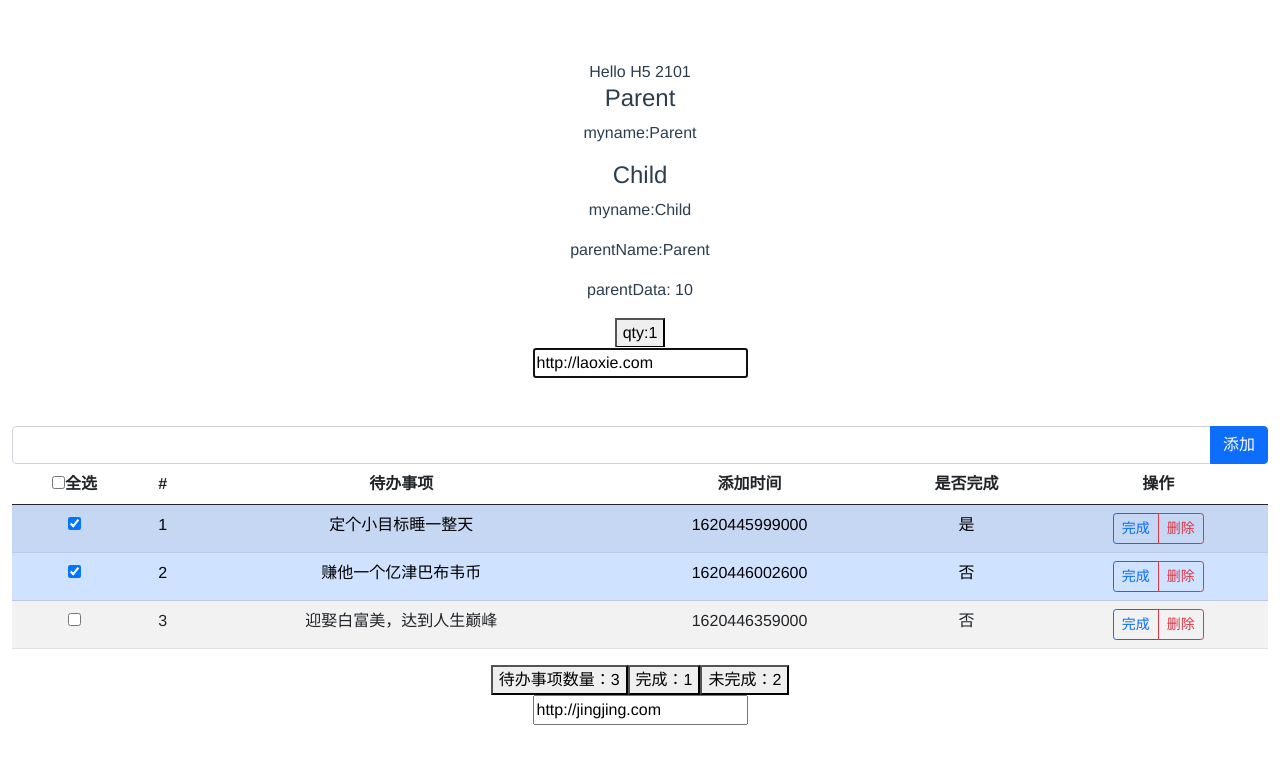
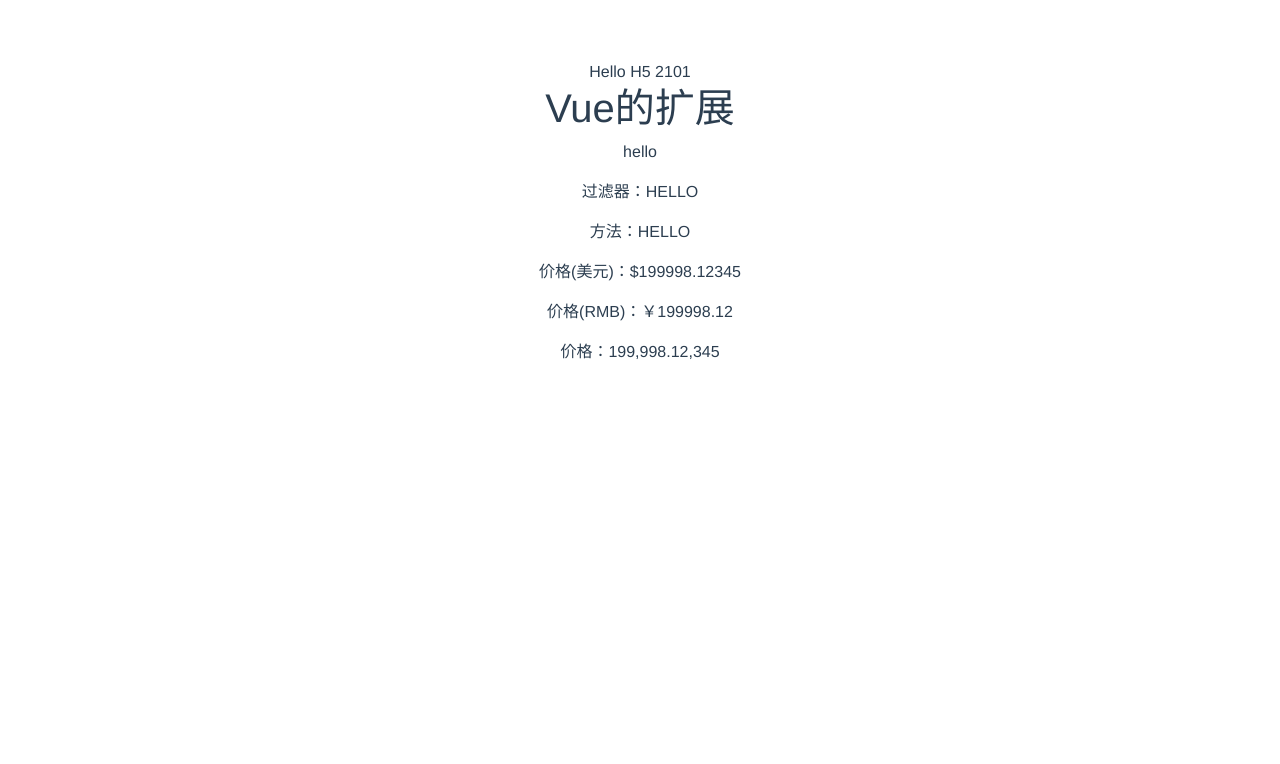
Before and after one commit to gzh52101/outline, a Vue app in the folder 三阶段/w2_Vue/app/: page / in a window 1280 px wide. Shown: the top 764 px of the page. Built offline with nearby package versions, Linux system fonts and the light colour scheme.

Commit message:
day3-1 Vue的扩展

```diff
--- a/三阶段/w2_Vue/app/src/App.vue
+++ b/三阶段/w2_Vue/app/src/App.vue
@@ -5,9 +5,10 @@
     <!-- <HelloWorld msg="Welcome to Your Vue.js App"/> -->
     <!-- <hello-world></hello-world> -->
     Hello H5 2101
-    <Parent/>
-    <TodoList/>
-    <input v-baseurl:http="'jingjing.com'" />
+    <!-- <Parent/> -->
+    <!-- <TodoList/> -->
+    <!-- <input v-baseurl:http="'jingjing.com'" /> -->
+    <Test />
   </div>
 </template>
 
@@ -15,13 +16,23 @@
 // import HelloWorld from './components/HelloWorld.vue'
 import Parent from './components/Parent.vue'
 import TodoList from './components/TodoList/TodoList.vue'
+import Test from './components/Test.vue'
 
 export default {
   name: 'App',
+
+  // 父组件共享数据：provide
+  provide:{
+    money:10000000,
+    house:10,
+    qq:666688,
+    company:'alimama'
+  },
   components: {
     // HelloWorld,
     Parent,
-    TodoList
+    TodoList,
+    Test,
   },
   // template:'<div>test</div>',
   // render(createElement){
--- /dev/null
+++ b/三阶段/w2_Vue/app/src/components/Test.vue
@@ -0,0 +1,68 @@
+<template>
+    <div>
+        <h1>Vue的扩展</h1>
+        <p>{{msg}}</p>
+        <p v-bind:username="username | uppercase">过滤器：{{msg | uppercase}}</p>
+        <!-- <p>过滤器：{{username | uppercase}}</p> -->
+        <p>方法：{{upperCase(msg)}}</p>
+        <p>价格(美元)：{{price | money('$')}}</p>
+
+        <!-- 以下代码等效于：money(toFixed(price)) -->
+        <p>价格(RMB)：{{price | toFixed | money}}</p>
+        <p>价格：{{price | formatMoney}}</p>
+    </div>
+</template>
+<script>
+import {userMixin} from '../mixins'
+export default {
+    name:'Test',
+    mixins:[userMixin],
+    // inject:['money','qq'],
+    inject:{
+        mymoney:'money',
+        mycompany:{
+            from:'company',
+            default:'alibaba'
+        }
+    },
+    data(){
+        return {
+            msg:'hello',
+            username:'laoxie',
+            price:199998.12345
+        }
+    },
+    methods:{
+        upperCase(data){
+            return data.toUpperCase()
+        }
+    },
+    filters:{
+        money(acount,flag='￥'){
+            // 过滤器中的第一个参数：acount金额
+            return flag + acount
+        },
+        toFixed(number,length=2){
+            if(typeof number != 'number'){
+                number = Number(number);
+            }
+            return number.toFixed(length)
+        },
+        // 100 -> 100
+        // 10000->10,000
+        // 1000000->1,000,000
+        formatMoney(value){
+            if (!value) return ''
+            if(typeof value !== 'string'){
+                value = value.toString();
+            }
+            return value.replace(/(?<!\.)\B(?=(\d{3})+(?!\d))/g,',')
+        }
+    },
+    created(){
+        console.log('Test.created',this);
+
+        // this.ajax()
+    }
+}
+</script>
--- a/三阶段/w2_Vue/app/src/main.js
+++ b/三阶段/w2_Vue/app/src/main.js
@@ -4,6 +4,8 @@ import Vue from 'vue'
 // 引入一个.vue文件（vue的单文件组件）
 import App from './App.vue'
 console.log('App=',App)
+
+import myPlugin from './plugins/myPlugin'
 
 // 导入模块对象中所有属性并赋值给all变量
 // import * as all from './module/a';
@@ -16,10 +18,10 @@ console.log('App=',App)
 
 // console.log('username=',myname);
 
-// 定义全局指令
-Vue.directive('baseurl',function(){
-  // 这个函数= bind() + update()
-})
+// 2. 定义全局指令
+// Vue.directive('baseurl',function(){
+//   // 这个函数= bind() + update()
+// })
 Vue.directive('baseurl',{
   bind(el,binding,vNode){
     // el: 指令所在的节点
@@ -44,6 +46,33 @@ Vue.directive('baseurl',{
   componentUpdated(){},
   unbind(){}
 })
+
+// 3. 全局过滤器
+Vue.filter('uppercase',function(value){
+  // value: 过滤器前面的数据
+  // console.log('value=',value)
+  return value.toUpperCase();
+});
+
+// 4. mixin
+Vue.mixin({
+  data(){
+    return {
+      id:123
+    }
+  },
+  methods:{
+    getData(){
+      return 100;
+    }
+  },
+  created(){
+    console.log('全局mixin.created')
+  }
+});
+
+// 5. 安装插件
+Vue.use(myPlugin)
 
 new Vue({
   // el,
--- /dev/null
+++ b/三阶段/w2_Vue/app/src/mixins/index.js
@@ -0,0 +1,19 @@
+export const userMixin = {
+    minxins:[],
+    data(){
+        return {
+            userInfo:{
+                username:'laoxie',
+                role:'admin'
+            }
+        }
+    },
+    methods:{
+        login(data){
+            this.userInfo = data
+        },
+        logout(){
+            this.userInfo = {}
+        }
+    }
+}
--- /dev/null
+++ b/三阶段/w2_Vue/app/src/plugins/myPlugin.js
@@ -0,0 +1,86 @@
+/**
+ * Vue插件
+    * 一个对象（提供install方法）
+    * 一个函数
+ */
+
+const myPlugin = {
+    install:function(Vue){
+        // 插件功能
+        // 1. 添加全局方法和属性
+        Vue.ajax = function(url){
+
+        }
+        Vue.tags = '厉害的Vue，牛逼的Vue';
+
+        // 2. 指令，过滤器
+        Vue.directive('focus',{
+            inserted(el){
+                el.focus();
+            }
+        })
+        Vue.filter('formatMoney',(values)=>{
+            return values
+        })
+        Vue.directive('baseurl',{
+            bind(el,binding,vNode){
+              // el: 指令所在的节点
+              // binding: 指令信息
+              console.log('bind',el,binding);
+              let {arg,value:url,modifiers} = binding
+              if(arg){
+                if(modifiers.ssl){
+                  arg = arg + 's';
+                }
+                if(!url.startsWith('http')){
+                  url = arg + '://' + url
+
+                }
+              }
+              el.value = url
+            },
+            inserted(el,binding,vNode){
+              console.log('inserted',)
+            },
+            update(){},
+            componentUpdated(){},
+            unbind(){}
+          })
+
+          // 3. 全局过滤器
+          Vue.filter('uppercase',function(value){
+            // value: 过滤器前面的数据
+            // console.log('value=',value)
+            return value.toUpperCase();
+          });
+
+          // 4. mixin
+          Vue.mixin({
+            data(){
+              return {
+                id:123
+              }
+            },
+            methods:{
+              getData(){
+                return 100;
+              }
+            },
+            created(){
+              console.log('全局mixin.created')
+            }
+          });
+
+          // 原型方法
+        // 所有的组件实例都基于Vue的原型
+          Vue.prototype.ajax = ()=>{
+
+          }
+    }
+}
+
+export default myPlugin;
+
+
+// 使用
+// Vue.use(myPlugin);
```
Also changed, not shown: 1 other file (tests, documents, lock files or other folders).
